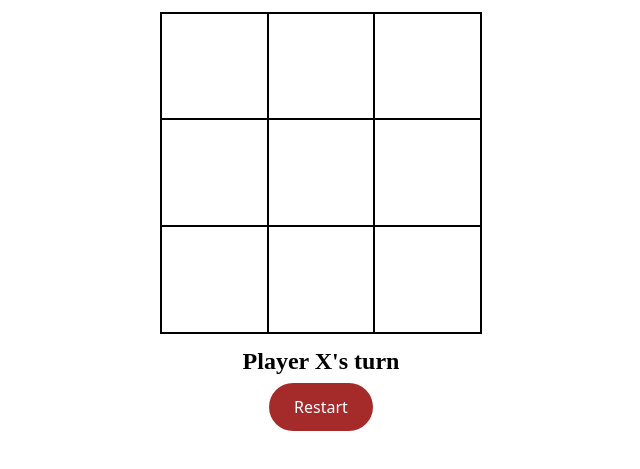
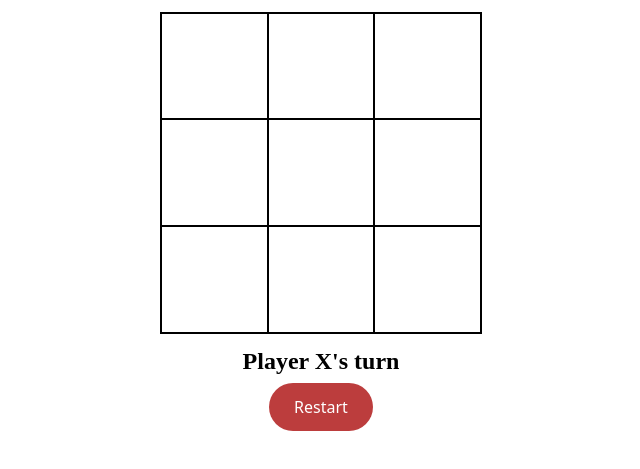
Before and after one commit to jarpet06/tic-tac-toe, a plain HTML site: page index.html in a window 1280 px wide. In both pictures the pointer is over the button "Restart". Shown: the part 223-692 px from the top of the page, without its empty margins (319-959 px from the left). Drawn offline with Linux system fonts and the light colour scheme.

Commit message:
Updated button

```diff
--- a/style.css
+++ b/style.css
@@ -52,6 +52,7 @@ h1 {
 .turn-container button {
     padding: 0.8rem 1.6rem;
     background-color: brown;
+    cursor: pointer;
     font-size: 1rem;
     border: none;
     color: white;
@@ -59,6 +60,10 @@ h1 {
     font-family:system-ui, -apple-system, BlinkMacSystemFont, 'Segoe UI', Roboto, Oxygen, Ubuntu, Cantarell, 'Open Sans', 'Helvetica Neue', sans-serif;
 }
 
+.turn-container button:hover {
+    background-color: rgb(188, 61, 61);
+}
+
 .win {
     color: red;
 }
```
